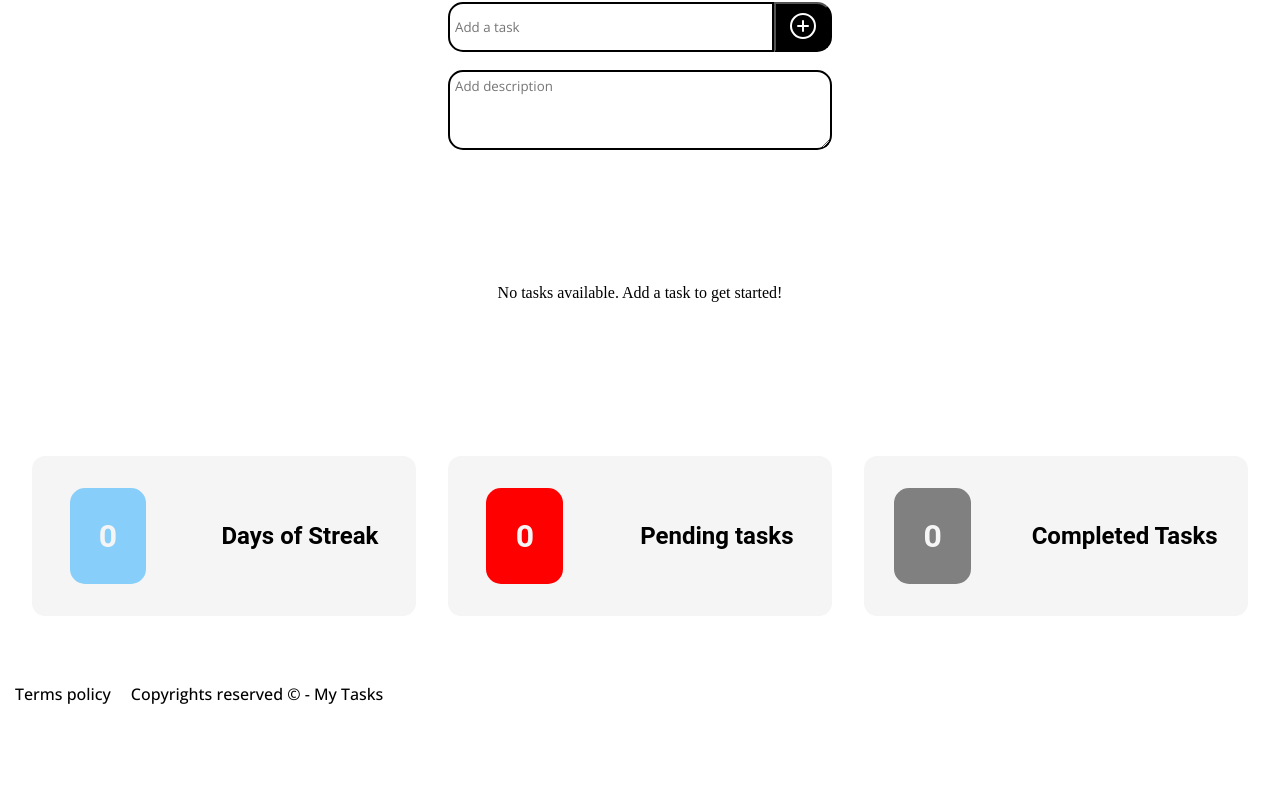
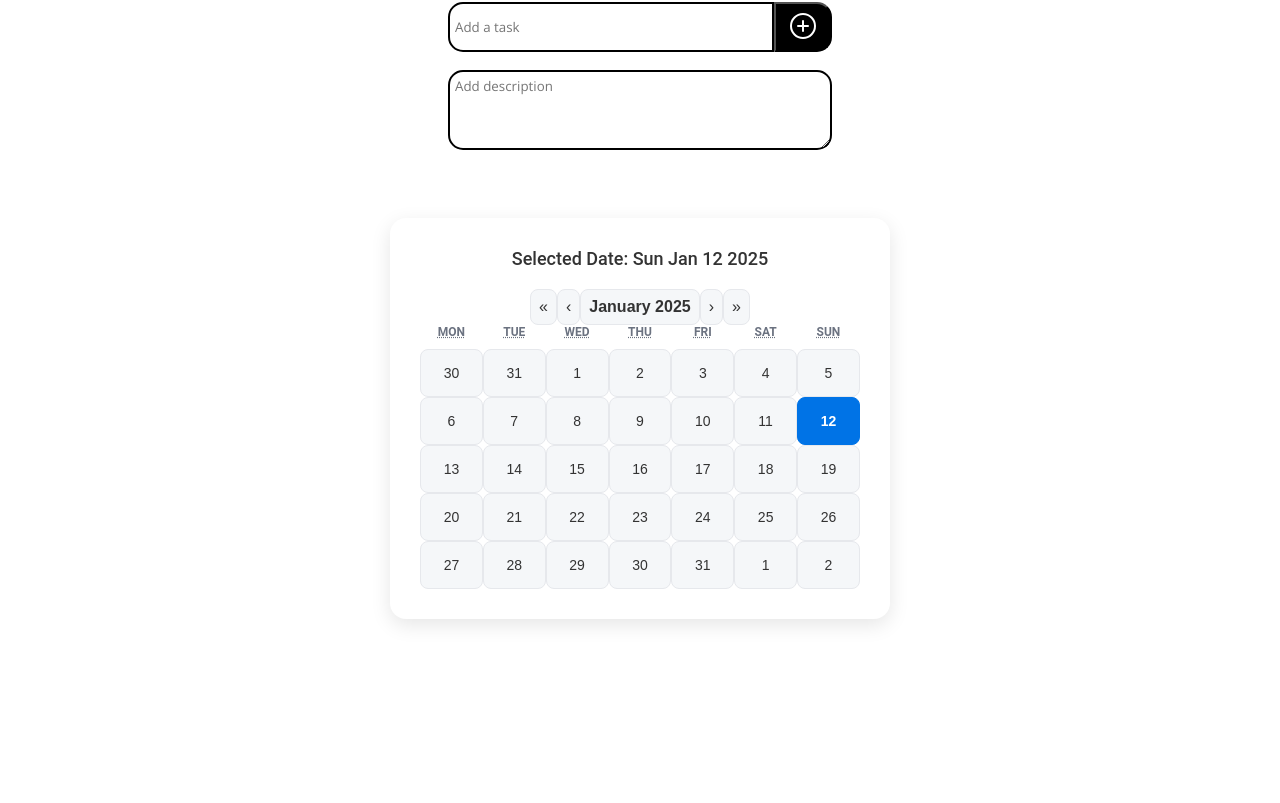
Before and after one commit to Developer-Madhu/MyTasks, a React (Vite) app: page / in a window 1280 px wide. Shown: the part 516-1319 px from the top of the page. Before the commit the page ends 1250 px from the top, so only its background shows below. Built offline with nearby package versions, Linux system fonts and the light colour scheme.

Commit message:
added Calendar UI

```diff
--- a/package.json
+++ b/package.json
@@ -13,6 +13,7 @@
     "@phosphor-icons/core": "^2.1.1",
     "phosphor-react": "^1.4.1",
     "react": "^18.3.1",
+    "react-calendar": "^5.1.0",
     "react-dom": "^18.3.1"
   },
   "devDependencies": {
--- /dev/null
+++ b/src/Components/MyCalendar.css
@@ -0,0 +1,111 @@
+/* Calendar container styling */
+.calendar-container {
+    max-width: 500px;
+    margin: 50px auto;
+    padding: 30px;
+    background: #ffffff;
+    border-radius: 16px;
+    box-shadow: 0 6px 20px rgba(0, 0, 0, 0.1);
+    font-family: 'Roboto', sans-serif;
+    text-align: center;
+  }
+
+  /* Title styling */
+  .calendar-container h2 {
+    font-size: 18px;
+    font-weight: 500;
+    color: #333;
+    margin-bottom: 20px;
+  }
+
+  /* Calendar general styling */
+  .custom-calendar {
+    border: none;
+    width: 100%;
+  }
+
+  .custom-calendar button {
+    background: #f5f7f9;
+    border: 1px solid #e6e8ec;
+    border-radius: 8px;
+    padding: 10px;
+    font-size: 14px;
+    color: #333;
+    cursor: pointer;
+    transition: all 0.2s ease;
+  }
+
+  /* Hover effects */
+  .custom-calendar button:hover {
+    background: #0073e6;
+    color: #fff;
+    transform: scale(1.05);
+  }
+
+  /* Highlight today */
+  .custom-calendar .react-calendar__tile--now {
+    background: #eaf3ff;
+    color: #0073e6;
+    border: 1px solid #0073e6;
+    font-weight: bold;
+    border-radius: 8px;
+  }
+
+  /* Highlight selected date */
+  .custom-calendar .react-calendar__tile--active {
+    background: #0073e6 !important;
+    color: #fff !important;
+    font-weight: bold;
+    border-radius: 8px;
+  }
+
+  /* Weekdays header */
+  .custom-calendar .react-calendar__month-view__weekdays {
+    text-transform: uppercase;
+    font-weight: bold;
+    font-size: 12px;
+    color: #6b7280;
+    margin-bottom: 10px;
+  }
+
+  /* Navigation buttons (previous/next) */
+  .custom-calendar .react-calendar__navigation button {
+    background: #f5f7f9;
+    border: 1px solid #e6e8ec;
+    color: #333;
+    border-radius: 8px;
+    padding: 8px;
+    font-size: 16px;
+    transition: all 0.2s ease;
+  }
+
+  .custom-calendar .react-calendar__navigation button:hover {
+    background: #0073e6;
+    color: #fff;
+    transform: scale(1.1);
+  }
+
+  /* Month/Year selection */
+  .custom-calendar .react-calendar__navigation__label {
+    font-weight: bold;
+    color: #333;
+    font-size: 16px;
+  }
+
+  /* Tile (date button) spacing */
+  .custom-calendar .react-calendar__tile {
+    padding: 15px 10px;
+  }
+
+  /* Responsiveness */
+  @media (max-width: 768px) {
+    .calendar-container {
+      padding: 20px;
+    }
+    .custom-calendar button {
+      font-size: 12px;
+    }
+    .custom-calendar .react-calendar__tile {
+      padding: 10px 5px;
+    }
+  }
--- /dev/null
+++ b/src/Components/MyCalendar.jsx
@@ -0,0 +1,27 @@
+import React, { useState } from 'react';
+import Calendar from 'react-calendar';
+import './MyCalendar.css';
+
+const MyCalendar = () => {
+  const [date, setDate] = useState(new Date());
+
+  const onChange = (newDate) => {
+    setDate(newDate);
+  };
+
+  return (
+    <div className='calendar-container'>
+      <h2>Selected Date: {date.toDateString()}</h2>
+      <Calendar
+        className='custom-calendar'
+        onChange={onChange}
+        value={date}
+        tileClassName={({ date, view }) =>
+          view === 'month' && date.getDay() === 0 ? 'highlight-sunday' : ''
+        }
+      />
+    </div>
+  );
+};
+
+export default MyCalendar;
--- a/src/Components/Search.jsx
+++ b/src/Components/Search.jsx
@@ -2,6 +2,7 @@ import React, { useState } from 'react'
 import { PlusCircle } from 'phosphor-react'
 import './Search.css'
 import Tasks from './Tasks'
+import MyCalendar from './MyCalendar'
 
 const Search = () => {
 
@@ -25,7 +26,8 @@ const Search = () => {
     let desc = textareaVal.trim()
     const singleTask = {
       title: taskTitle,
-      info: desc
+      info: desc,
+      timeAdded: Date.now()
     }
     const updatedTasks = [...allTasks, singleTask];
     setAlltasks(updatedTasks)
@@ -46,6 +48,8 @@ const Search = () => {
         <textarea draggable="false" value={textareaVal} onChange={handleTextChange} placeholder='Add description' name="textarea" id="textbox"></textarea>
       </div>
       <br />
+      <MyCalendar />
+      <br />
       <Tasks taskVals={allTasks} />
     </div>
   )
```
Also changed, not shown: src/Components/Tasks.jsx (line endings or trailing spaces), 1 other file (tests, documents, lock files or other folders).
